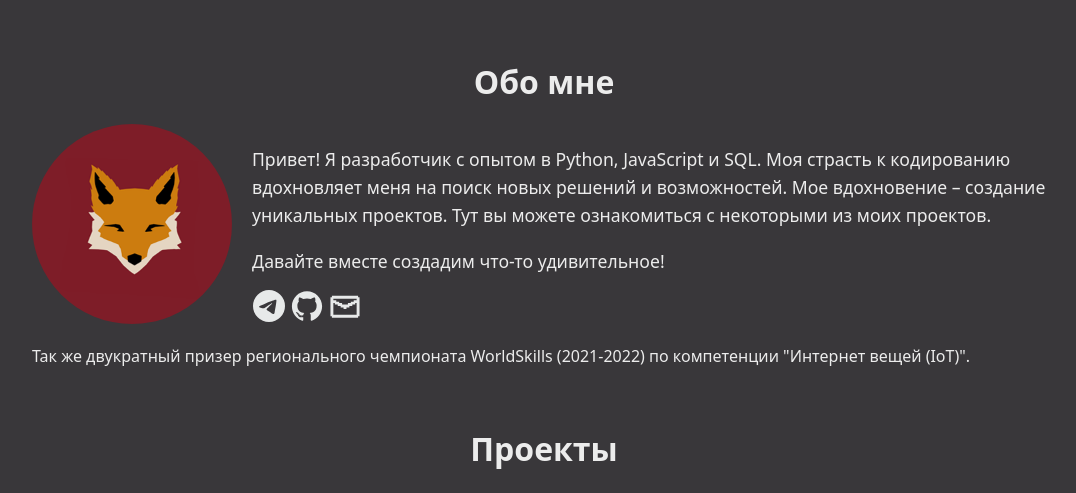
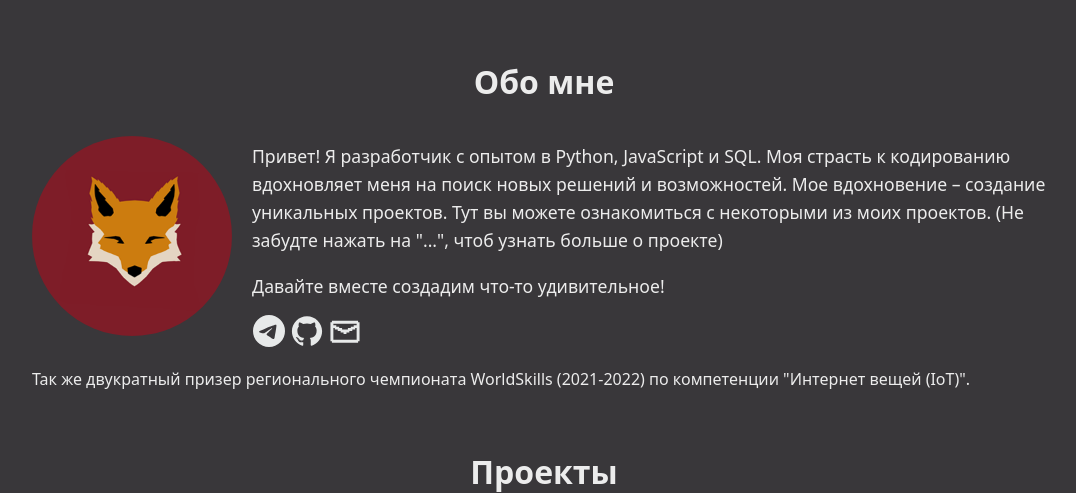
Before and after one commit to Vombit/Vombit-about, a Flask app: page / in a window 1280 px wide. Shown: the top 493 px of the page, without its empty margins (96-1172 px from the left). Run offline with Flask 3, Linux system fonts and the light colour scheme.

Commit message:
modified:   static/css/styles.css 	modified:   templates/index.html

```diff
--- a/app.py
+++ b/app.py
@@ -9,14 +9,14 @@ projects = [
         'language': 'Python',
         'github_link': 'https://github.com/Vombit/buy-item-by-pattern',
         'image': '6.jpg',
-        'popup_description': '',
+        'popup_description': 'Работа, когда то выполненная на заказ. ',
         'packages': [
             'steampy==0.80',
             'python-dotenv==1.0.0',
             'Pillow==9.5.0',
             'python-telegram-bot==20.3',
             'playwright==1.34.0'
-            ]
+        ]
     },
     {
         'title': 'Quasar',
@@ -25,7 +25,7 @@ projects = [
         'language': 'Python',
         'github_link': 'https://github.com/Vombit/quasar',
         'image': '8.jpg',
-        'popup_description': '',
+        'popup_description': 'none',
         'packages': [
             'asgiref==3.6.0',
             'backports.zoneinfo==0.2.1',
@@ -43,7 +43,7 @@ projects = [
             'transliterate==1.10.2',
             'tzdata==2022.7',
             'unidic-lite==1.0.8'
-            ]
+        ]
     },
     {
         'title': 'IO-AI',
@@ -52,12 +52,12 @@ projects = [
         'language': 'Python',
         'github_link': 'https://github.com/Vombit/io-ai',
         'image': '5.jpg',
-        'popup_description': '',
+        'popup_description': 'Был разработан, как персональный бот с доступом к ChatGPT, ради удовольствия и развлечения',
         'packages': [
             'openai==0.27.2',
             'python-telegram-bot==20.2',
             'python-dotenv==1.0.0'
-            ]
+        ]
     },
     {
         'title': 'Device-Moving-View',
@@ -66,7 +66,7 @@ projects = [
         'language': 'Node.js',
         'github_link': 'https://github.com/Vombit/Device_Moving_View',
         'image': '2.jpg',
-        'popup_description': '',
+        'popup_description': 'Лучшая работа по моему мнению, в которой я научился многим вещам. <br><br> Познакомился с новыми методами разработки, kanban досками, спринтами, совещаниями. Научился искать сам решение проблемы. <br><br> Хочу сказать большое спасибо нашему Наставнику, без которого этого всего бы не было. Эти навыки и работа сделала меня как разработчкика гораздо сильнее и гибче. <br><br> Проектная работа вышла на славу и принеста мне немало удовольствия.',
         'packages': [
             'body-parser: ^1.19.0',
             'cookie-parser: ^1.4.5',
@@ -82,7 +82,7 @@ projects = [
             'mysql2: ^2.2.5',
             'qrcode: ^1.4.4',
             'url: ^0.11.0'
-            ]
+        ]
     },
     {
         'title': 'File-Separator',
@@ -91,11 +91,11 @@ projects = [
         'language': 'Python',
         'github_link': 'https://github.com/Vombit/file-separator',
         'image': '7.jpg',
-        'popup_description': '',
+        'popup_description': 'Интересная идея возникла как то, сделать программу, чтоб разбивать файл на чанки и склеивать при необходимости. Благодаря этому можно было заливать файлы на любой сервис, в котором есть ограничение по размеру файла. Была попытка реализовать систему шифрования каждого чанка, чтобы можно было безопастно распространять файлы. <br><br>Считаю проект удавшимся и достаточно интересным.',
         'packages': [
             'cryptography==41.0.5',
             'PyQt5==5.15.10'
-            ]
+        ]
     },
     {
         'title': 'Sound-Waves',
@@ -104,13 +104,13 @@ projects = [
         'language': 'Python',
         'github_link': 'https://github.com/Vombit/Sound-Waves',
         'image': '4.jpg',
-        'popup_description': '',
+        'popup_description': 'Экспериментальный проект, позволяющий транслировать музыку/микрофон системы в локальной сети. Была разработана серверная часть, а так же для удобства клиентское приложение на Kivy. <br><br> Дальше прототипа конечно не ушло, но было интересно разрабатывать подобное. Необычный опыт разработки UI под ос а так же некоторые нюансы захвата звука и дорожек системы.',
         'packages': [
             'Flask==3.0.0',
             'PyAudio==0.2.14',
             'Kivy==2.2.1',
             'urllib3==2.1.0'
-            ]
+        ]
     },
     {
         'title': 'Yumi-v2.0',
@@ -119,7 +119,7 @@ projects = [
         'language': 'Node.js',
         'github_link': 'https://github.com/Vombit/Discord-Yumi-Bot-v2.0',
         'image': '3.jpg',
-        'popup_description': '',
+        'popup_description': 'Проект, переживший множество изменений с своего изначального вида. На тот момент произошел бум на discord серверы, а так же активности для них, благодаря этому и был написан этот бот.<br><br> Гранциозная идея, которая в дальнейшем была так же заброшена, ведь нужно расти дальше. На пике популярности число пользователей достигло ~200 000. <br><br> Система активности, профили, экономика, трансляция музыки. Жаль всё это становилось трудно поддерживать в одиночку.',
         'packages': [
             "@discordjs/opus: ^0.4.0",
             "discord.js: ^12.5.1",
@@ -129,7 +129,7 @@ projects = [
             "fs: 0.0.1-security",
             "jimp: ^0.16.1",
             "mysql2: ^2.2.5"
-            ]
+        ]
     },
     {
         'title': 'VkCustom',
@@ -138,15 +138,14 @@ projects = [
         'language': 'JavaScript',
         'github_link': 'https://github.com/Vombit/VkCustom',
         'image': '1.jpg',
-        'popup_description': '',
-        'packages': []
+        'popup_description': 'Изменение стиля для Вконтакте <br> <br>Дополнение добавляет в соц. сеть Vk.com тёмную тему, которая незначительно меняет дизайн сети и не даёт нагрузку на глаза в тёмное время суток.Расширь свои возможности. <br><br> Самый первый мой общедоступный проект, появился в следствии необходимости темной темы для Вк, когда её ещё не было. Самый простой принцип работы заменением оригинального css файла и добавление js скрипта, позволяющего изменять backgroud сайта на свое изображение/gif.<br><a href="https://chrome.google.com/webstore/detail/vkcustom/oehnhecdbdmdbkamifpmcddelbmfgjfh" target="_blank">chromewebstore</a> <br><br>Через призму времени, можно многое было бы изменить и улучшить, но я больше не вернусь...',
+        'packages': ['none']
     },
 ]
 
 @app.route('/')
 def index() -> str:
-    """Function printing python version."""
     return render_template('index.html', projects=projects)
 
 if __name__ == "__main__":
-    app.run(host='0.0.0.0', port='80')
+    app.run(host='0.0.0.0', port='80',debug=True)
--- a/static/css/styles.css
+++ b/static/css/styles.css
@@ -150,7 +150,7 @@ footer {
     border-radius: 8px;
     background-color: #242424;
     margin: 15% auto;
-    padding: 20px;
+    padding: 30px;
     width: 40%;
     box-shadow: 0 4px 8px 0 rgba(0, 0, 0, 0.2), 0 6px 20px 0 rgba(0, 0, 0, 0.19);
 }
--- a/templates/index.html
+++ b/templates/index.html
@@ -10,7 +10,7 @@
         <h1>Обо мне</h1>
         <div class="about-content">
             <div class="text-container">
-                <p>Привет! Я разработчик с опытом в Python, JavaScript и SQL. Моя страсть к кодированию вдохновляет меня на поиск новых решений и возможностей. Мое вдохновение – создание уникальных проектов. Тут вы можете ознакомиться с некоторыми из моих проектов.</p>
+                <p>Привет! Я разработчик с опытом в Python, JavaScript и SQL. Моя страсть к кодированию вдохновляет меня на поиск новых решений и возможностей. Мое вдохновение – создание уникальных проектов. Тут вы можете ознакомиться с некоторыми из моих проектов. (Не забудте нажать на "...", чтоб узнать больше о проекте)</p>
                 <p>Давайте вместе создадим что-то удивительное!</p>
                 <div class="icons">
                     <a class='link' href="https://t.me/Vombit" target="_blank"><img class="icon animation_compressing" src="static\images\icons\telegram.svg" alt="telegram"></a>
```
